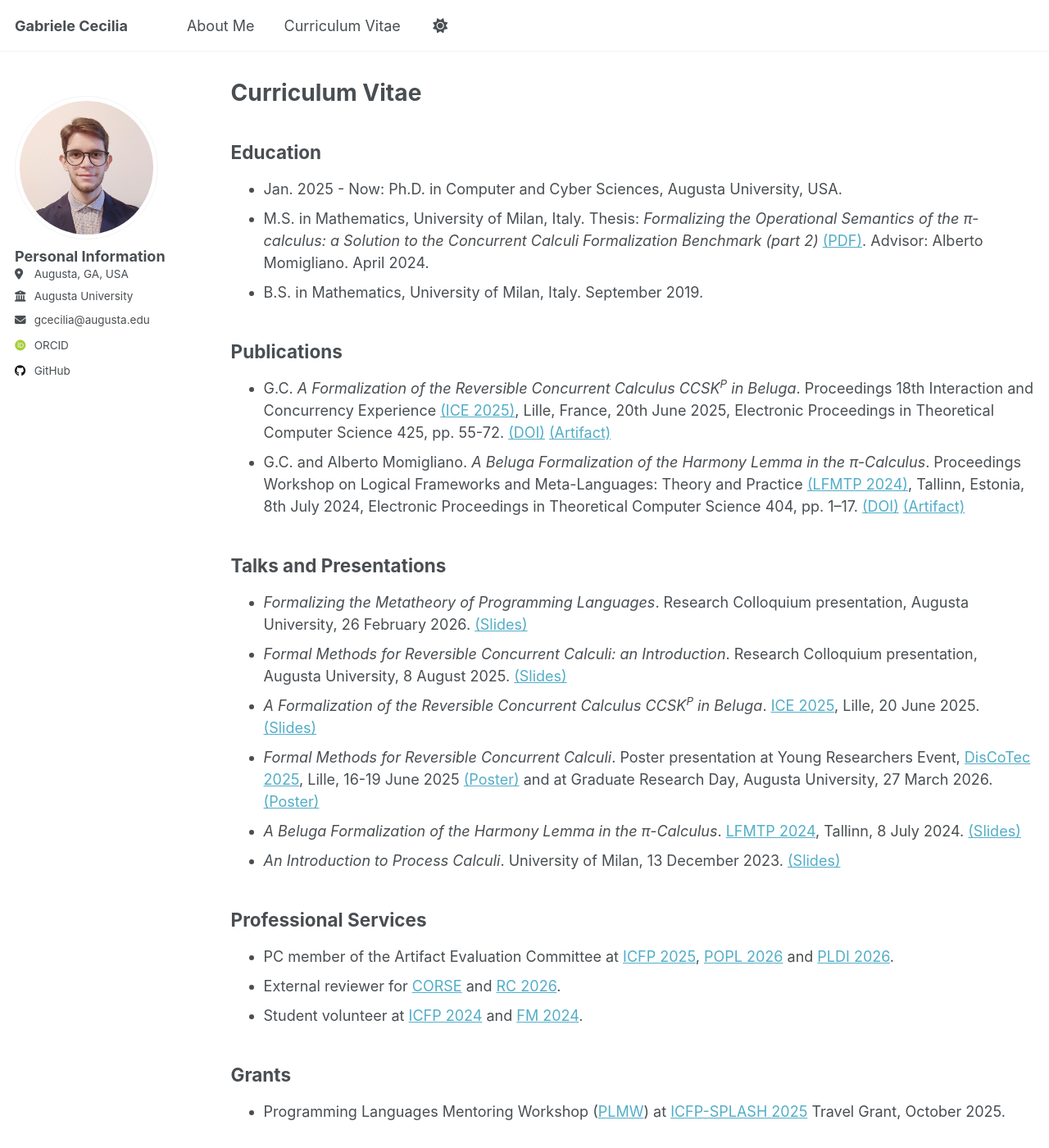
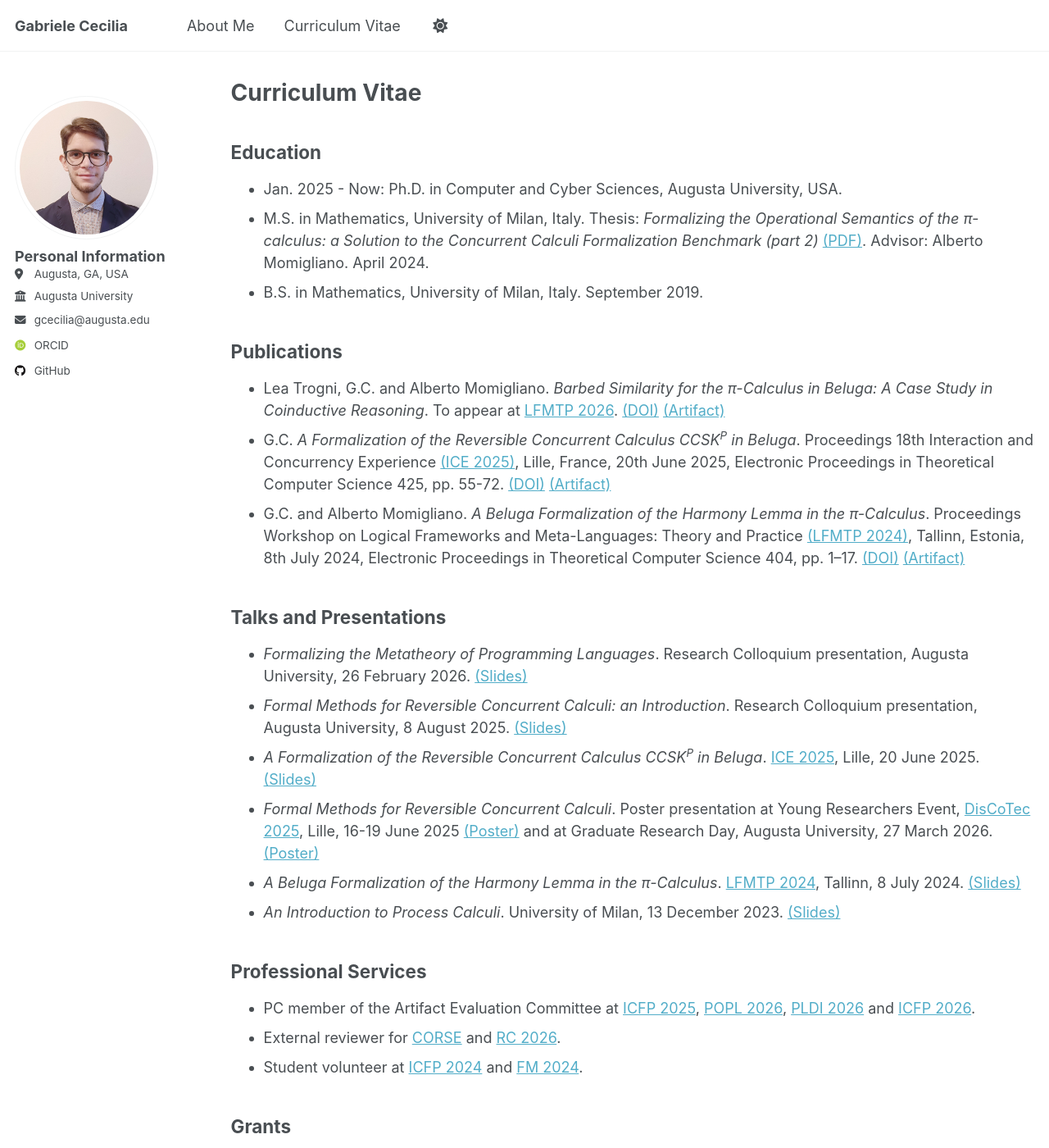
Before and after one commit to GabrieleCecilia/gabrielececilia.github.io, a Jekyll site: the page built from _pages/cv.md, in a window 1280 px wide and 1400 px high. Shown: the whole window at 82% size. Built offline with Jekyll 4.4.1, drawn with Linux system fonts in a browser that asks for light colours; some web fonts are replaced.

Commit message:
recent updates

```diff
--- a/_pages/cv.md
+++ b/_pages/cv.md
@@ -18,6 +18,7 @@ Education
 
 Publications
 ------
+* Lea Trogni, G.C. and Alberto Momigliano. *Barbed Similarity for the π-Calculus in Beluga: A Case Study in Coinductive Reasoning*. To appear at [LFMTP 2026](https://lfmtp.github.io/lfmtp-page/workshops/2026/). [(DOI)](https://doi.org/10.4204/EPTCS.448.1) [(Artifact)](https://github.com/LeaTrogni/formalizing-barbed-similarity-for-the-pi-calculus-in-beluga)
 * G.C. *A Formalization of the Reversible Concurrent Calculus CCSK<sup>P</sup> in Beluga*. Proceedings 18th Interaction and Concurrency Experience [(ICE 2025)](https://www.discotec.org/2025/satellite/ice), Lille, France, 20th June 2025, Electronic Proceedings in Theoretical Computer Science 425, pp. 55-72. [(DOI)](https://doi.org/10.4204/EPTCS.425.5) [(Artifact)](https://doi.org/10.5281/zenodo.15660906)
 * G.C. and Alberto Momigliano. *A Beluga Formalization of the Harmony Lemma in the π-Calculus*. Proceedings Workshop on Logical Frameworks and Meta-Languages: Theory and Practice [(LFMTP 2024)](https://lfmtp.github.io/lfmtp-page/workshops/2024/), Tallinn, Estonia, 8th July 2024, Electronic Proceedings in Theoretical Computer Science 404, pp. 1–17. [(DOI)](https://doi.org/10.4204/EPTCS.404.1) [(Artifact)](https://github.com/GabrieleCecilia/concurrent-benchmark-solution)
 
@@ -32,7 +33,7 @@ Talks and Presentations
 
 Professional Services
 ------
-* PC member of the Artifact Evaluation Committee at [ICFP 2025](https://icfp25.sigplan.org/), [POPL 2026](https://popl26.sigplan.org/) and [PLDI 2026](https://pldi26.sigplan.org/).
+* PC member of the Artifact Evaluation Committee at [ICFP 2025](https://icfp25.sigplan.org/), [POPL 2026](https://popl26.sigplan.org/), [PLDI 2026](https://pldi26.sigplan.org/) and [ICFP 2026](https://icfp26.sigplan.org/).
 * External reviewer for [CORSE](https://www.discotec.org/2025/satellite/corse) and [RC 2026](https://reversible-computation.github.io/).
 * Student volunteer at [ICFP 2024](https://icfp24.sigplan.org/) and [FM 2024](https://www.fm24.polimi.it/).
 
```
